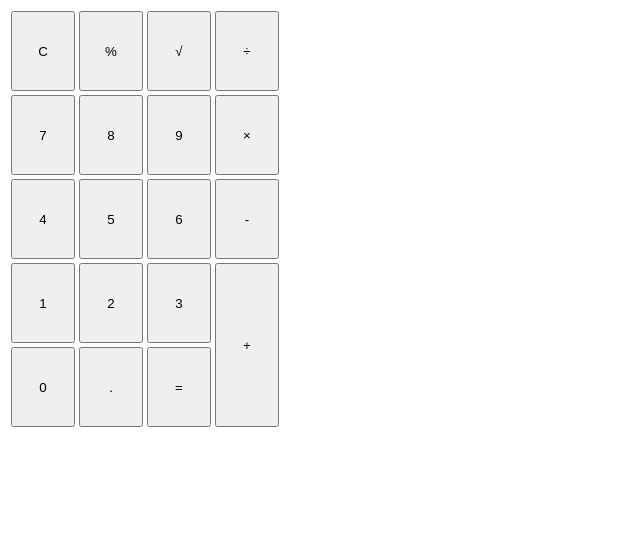
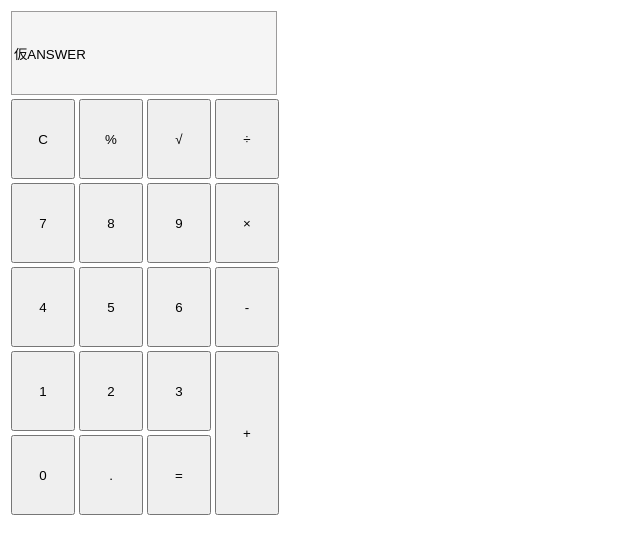
Before and after one commit to yasu828/calculator, a Vue app: page / in a window 1280 px wide. Shown: the top 554 px of the page, without its empty margins (0-640 px from the left). Built offline with nearby package versions, Linux system fonts and the light colour scheme.

Commit message:
計算結果表示欄colspan=4, 配置調整

```diff
--- a/src/App.vue
+++ b/src/App.vue
@@ -1,15 +1,17 @@
 <template>
 <div id="app">
-    <div class="answer">
-      {{answer}}
-    </div>
   <table>
     <template v-for="(btnRow, y) in btnNumber">
       <tr :key="y">
         <template v-for="(btnCell, x) in btnRow">
-              <td
+          <td v-if="btnCell == '' "
               :key="x"
-              v-if="btnCell == '+'"
+              :colspan="btnCell.colspan || 4"
+              >
+            <input type="text" v-model="output" class="answer">
+          </td>
+          <td v-else-if="btnCell == '+'"
+              :key="x"
               :rowspan="btnCell.rowspan || 2"
               class="btnAdd"
               >
@@ -17,7 +19,10 @@
               {{btnCell}}
             </button>
           </td>
-              <td v-else :key="x" class="btn">
+          <td v-else
+              :key="x" class="btn"
+              :colspan="btnCell.colspan || 1"
+              >
             <button class="btnsize">
               {{btnCell}}
             </button>
@@ -33,21 +38,29 @@
 export default {
   name: 'App',
   data(){
-
-    return{
-      btnNumber:[
+    const btnNumber = [
+        [""],
         ['C', '%', '√', '÷'],
         ['7', '8', '9', '×'],
         ['4', '5', '6', '-'],
         ['1', '2', '3', '+'],
         ['0', '.', '='],
-      ],
+      ]
+    return{
+      btnNumber:btnNumber,
+      output:"仮ANSWER",
     }
   },
 }
 </script>
 
 <style>
+.answer{
+  height: 10vh;
+  width: 97%;
+  background-color: whitesmoke;
+  border: 1px solid rgba(112, 110, 110, 0.66);
+}
 .btn{
   height: 10vh;
   width: 5vw;
```
Lines whose indentation alone changed are shown as unchanged.
